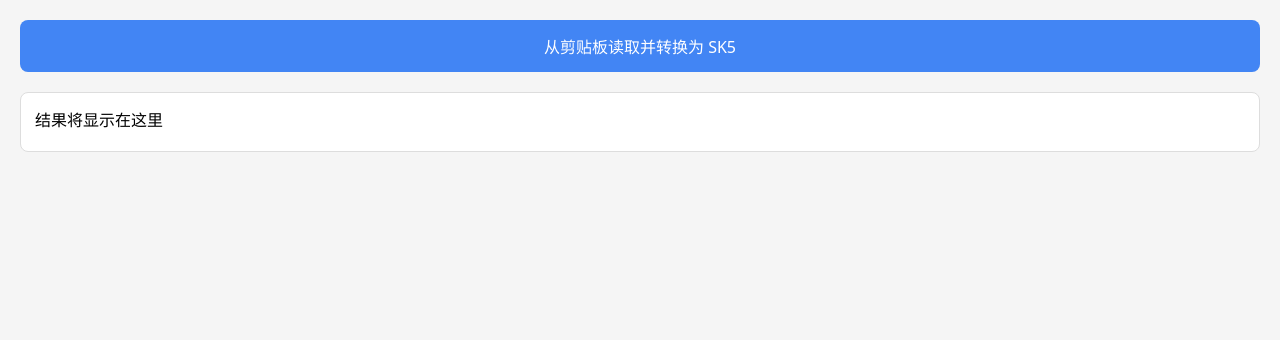
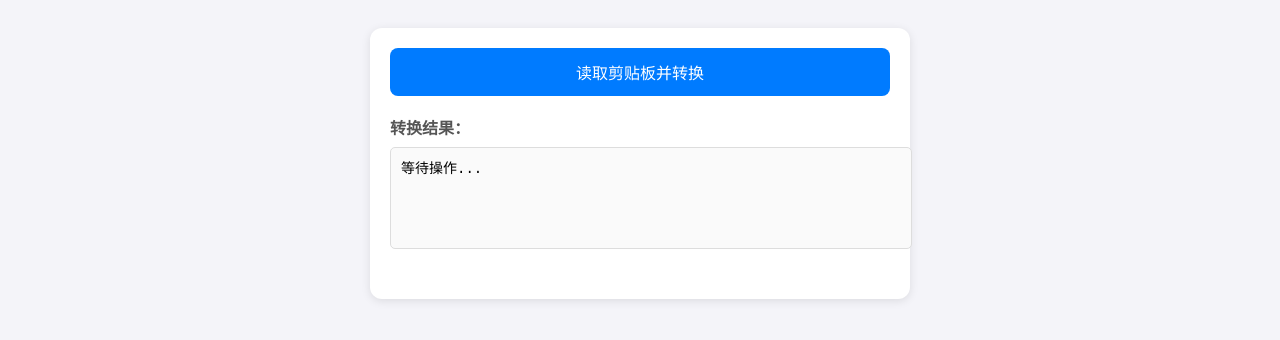
Before and after one commit to 1536455187/sk5, a plain HTML site: page index.html in a window 1280 px wide. Drawn offline with Linux system fonts and the light colour scheme.

Commit message:
Update index.html

```diff
--- a/index.html
+++ b/index.html
@@ -3,85 +3,69 @@
 <head>
     <meta charset="UTF-8">
     <meta name="viewport" content="width=device-width, initial-scale=1.0">
-    <title>SK5 转换工具</title>
+    <title>NekoBox 格式转换</title>
     <style>
-        * {
-            box-sizing: border-box;
-            font-family: system-ui, sans-serif;
-        }
-        body {
-            margin: 0;
-            padding: 20px;
-            background: #f5f5f5;
-        }
-        .container {
-            max-width: 100%;
-            margin: 0 auto;
-        }
-        button {
-            width: 100%;
-            padding: 14px;
-            font-size: 16px;
-            background: #4285f4;
-            color: #fff;
-            border: none;
-            border-radius: 8px;
-            cursor: pointer;
-            margin-bottom: 20px;
-        }
-        .result {
-            background: #fff;
-            padding: 14px;
-            border-radius: 8px;
-            word-break: break-all;
-            white-space: pre-wrap;
-            min-height: 60px;
-            border: 1px solid #ddd;
-        }
+        body { font-family: sans-serif; padding: 20px; line-height: 1.6; background-color: #f4f4f9; }
+        .container { max-width: 500px; margin: auto; background: white; padding: 20px; border-radius: 12px; box-shadow: 0 2px 10px rgba(0,0,0,0.1); }
+        button { width: 100%; padding: 12px; background-color: #007bff; color: white; border: none; border-radius: 8px; font-size: 16px; cursor: pointer; margin-bottom: 20px; }
+        button:active { background-color: #0056b3; }
+        #result-label { font-weight: bold; margin-bottom: 5px; display: block; color: #555; }
+        #output { width: 100%; min-height: 80px; padding: 10px; border: 1px solid #ddd; border-radius: 5px; word-break: break-all; background: #fafafa; font-family: monospace; font-size: 14px; }
+        .status { margin-top: 10px; font-size: 14px; color: #28a745; height: 20px; }
     </style>
 </head>
 <body>
-    <div class="container">
-        <button id="convertBtn">从剪贴板读取并转换为 SK5</button>
-        <div class="result" id="result">结果将显示在这里</div>
-    </div>
 
-    <script>
-        const btn = document.getElementById('convertBtn');
-        const res = document.getElementById('result');
+<div class="container">
+    <button onclick="handleConversion()">读取剪贴板并转换</button>
 
-        btn.addEventListener('click', async () => {
-            try {
-                // 1. 读取剪贴板
-                const clipText = await navigator.clipboard.readText();
-                const t = clipText.trim();
+    <label id="result-label">转换结果：</label>
+    <div id="output">等待操作...</div>
+    <div id="status" class="status"></div>
+</div>
 
-                // 2. 按 | 分割
-                const arr = t.split('|');
-                if (arr.length < 5) {
-                    res.textContent = '格式不正确：需要 host|port|user|pass|expire';
-                    return;
-                }
+<script>
+    async function handleConversion() {
+        const outputDiv = document.getElementById('output');
+        const statusDiv = document.getElementById('status');
 
-                const host = arr[0].trim();
-                const port = arr[1].trim();
-                const user = arr[2].trim();
-                const pass = arr[3].trim();
-                const expire = arr[4].trim();
+        try {
+            // 1. 从剪贴板读取文本
+            const rawText = await navigator.clipboard.readText();
 
-                // 3. 生成 NekoBox sk5 格式
-                const sk5 = `sk5://${user}:${pass}@${host}:${port}#${expire}`;
+            // 2. 解析数据 (格式: host|port|user|pass|date)
+            const parts = rawText.trim().split('|');
 
-                // 4. 显示
-                res.textContent = sk5;
+            if (parts.length >= 4) {
+                const host = parts[0];
+                const port = parts[1];
+                const user = parts[2];
+                const pass = parts[3];
+                const date = parts[4] || 'S5'; // 如果有日期则作为备注名的一部分
 
-                // 5. 自动复制
-                await navigator.clipboard.writeText(sk5);
+                // 3. 构造 Socks5 格式 (URI 格式: socks5://user:pass@host:port#备注)
+                const sk5Link = `socks5://${user}:${pass}@${host}:${port}#${date}`;
 
-            } catch (e) {
-                res.textContent = '失败：' + e.message;
+                // 4. 显示在网页上
+                outputDiv.innerText = sk5Link;
+
+                // 5. 自动写入剪贴板
+                await navigator.clipboard.writeText(sk5Link);
+
+                statusDiv.innerText = "√ 已自动复制到剪贴板";
+                statusDiv.style.color = "#28a745";
+            } else {
+                outputDiv.innerText = "剪贴板格式不正确\n预期格式: host|port|user|pass|date";
+                statusDiv.innerText = "解析失败";
+                statusDiv.style.color = "#dc3545";
             }
-        });
-    </script>
+        } catch (err) {
+            outputDiv.innerText = "错误: " + err;
+            statusDiv.innerText = "请确保已授予剪贴板权限";
+            statusDiv.style.color = "#dc3545";
+        }
+    }
+</script>
+
 </body>
 </html>
```
